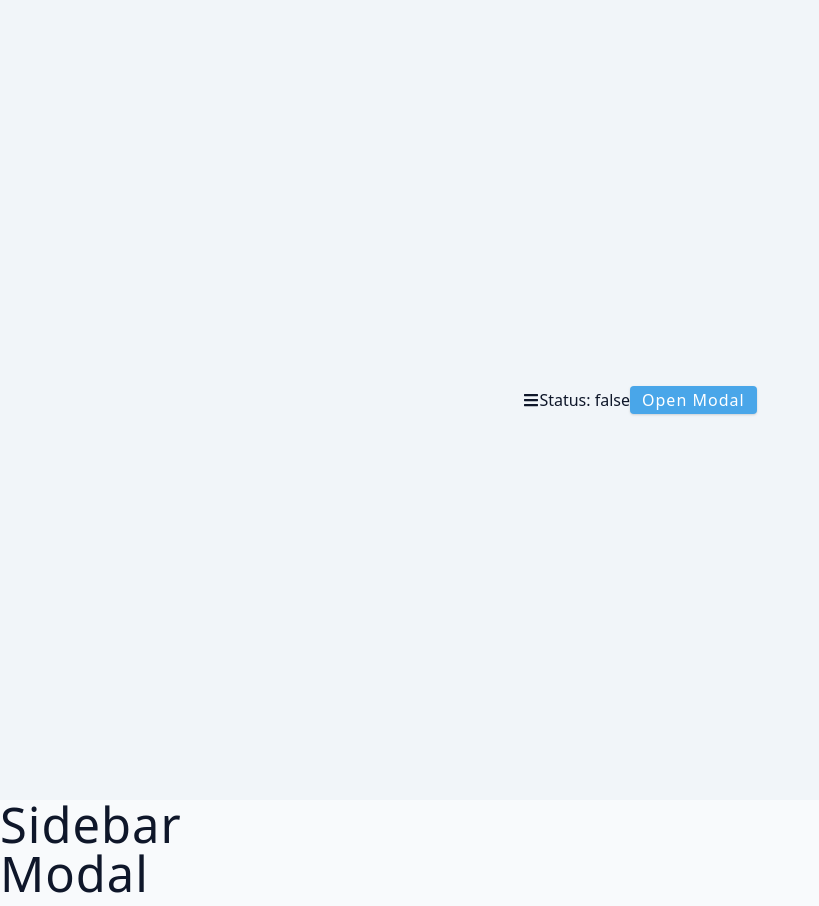
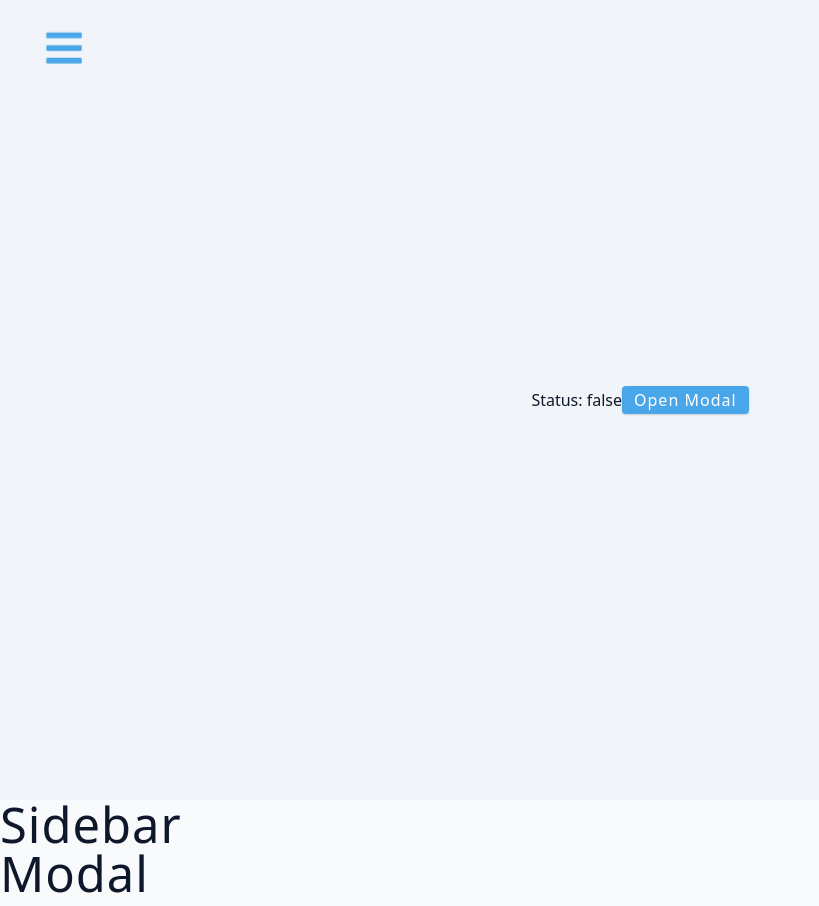
Before and after one commit to stormymayday/react-sidebar-modal, a Next.js app: page / in a window 1280 px wide. Shown: the whole page, without its empty margins (0-819 px from the left). Built offline with nearby package versions, Linux system fonts and the light colour scheme.

Commit message:
Home page CSS

```diff
--- a/app/globals.css
+++ b/app/globals.css
@@ -270,3 +270,27 @@ main {
     align-items: center;
     background: var(--grey-100);
 }
+
+.sidebar-toggle {
+    position: fixed;
+    top: 2rem;
+    left: 3rem;
+    font-size: 2rem;
+    background: transparent;
+    border-color: transparent;
+    color: var(--primary-500);
+    cursor: pointer;
+    animation: bounce 2s ease-in-out infinite;
+}
+
+@keyframes bounce {
+    0% {
+        transform: scale(1);
+    }
+    50% {
+        transform: scale(1.5);
+    }
+    100% {
+        transform: scale(1);
+    }
+}
--- a/app/page.tsx
+++ b/app/page.tsx
@@ -2,7 +2,6 @@
 
 import Sidebar from "@/components/Sidebar";
 import Modal from "@/components/Modal";
-// import { AppProvider } from "@/context/AppContext";
 import { FaBars } from "react-icons/fa";
 import { useAppContext } from "@/context/AppContext";
 
@@ -30,10 +29,8 @@ export default function Home() {
                     open modal
                 </button>
             </main>
-            {/* <AppProvider> */}
             <Sidebar />
             <Modal />
-            {/* </AppProvider> */}
         </>
     );
 }
```
